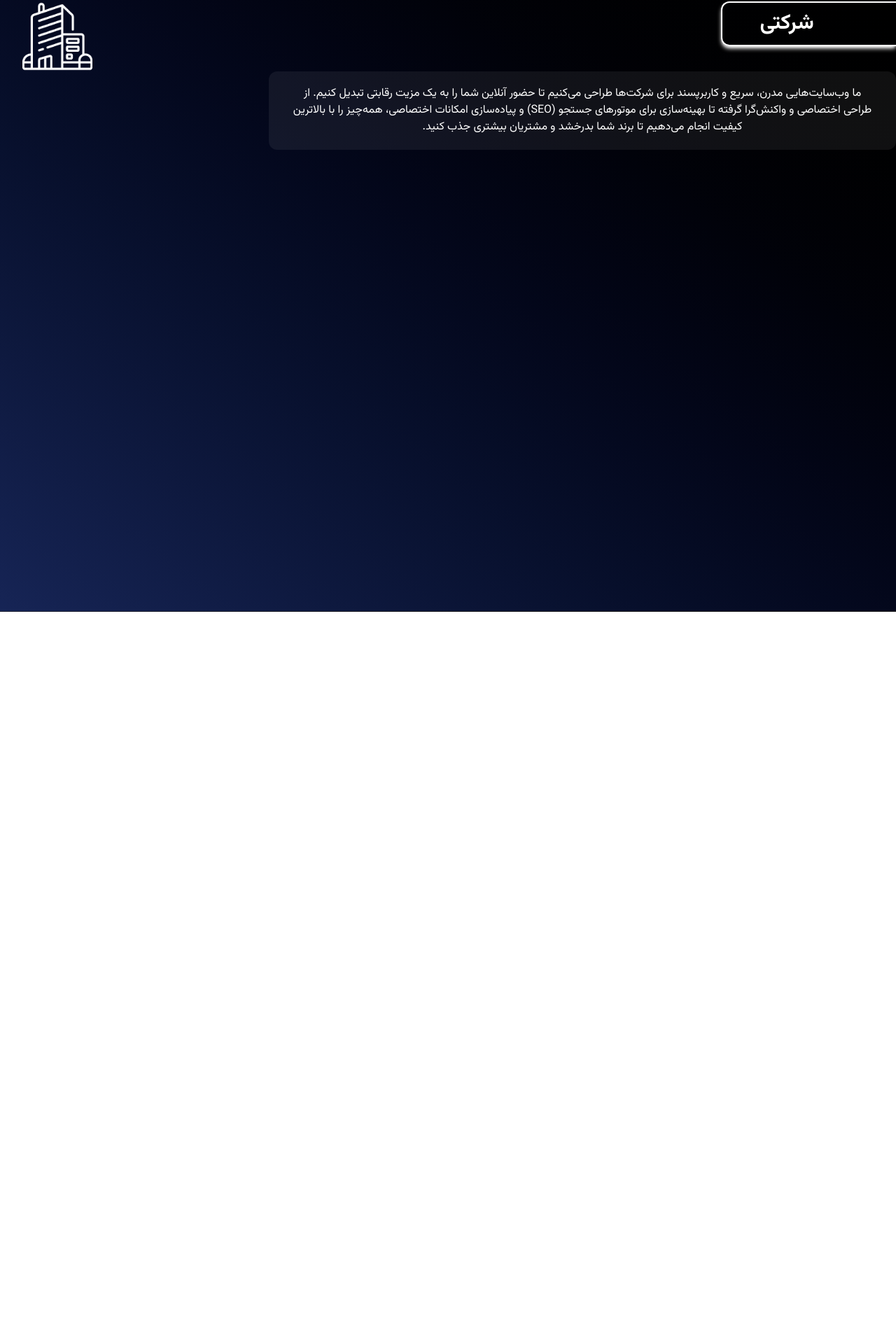
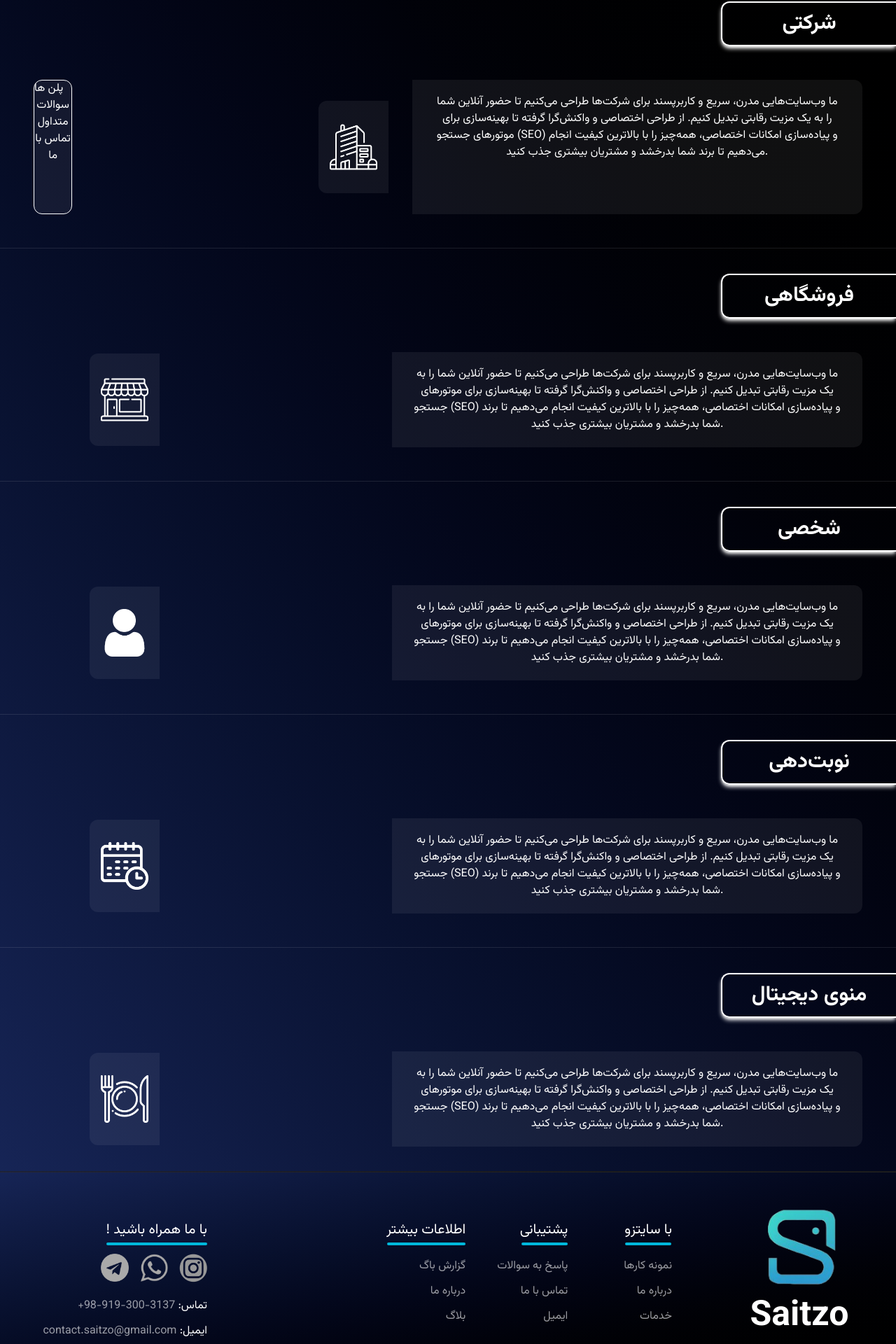
Before and after one commit to AmirabbasYousefzadeh/saitzo, a Next.js app: page /services in a window 1280 px wide. Shown: the part 126-2046 px from the top of the page at 70% size. Before the commit the page ends 1000 px from the top, so only its background shows below. Built offline with nearby package versions, Linux system fonts and the light colour scheme.

Commit message:
Service main updated 3

```diff
--- a/components/servicesmain.jsx
+++ b/components/servicesmain.jsx
@@ -1,4 +1,5 @@
 "use client";
+import Link from "next/link";
 import React from "react";
 import Image from 'next/image';
 
@@ -6,22 +7,144 @@ function servicesmain() {
   return (
     <div>
       <section
-        className="h-[1000px] bg-gradient-to-tr from-blue-950 to-black text-white border-b border-white/10 overflow-hidden pt-32"
+        className="h-[1800px] bg-gradient-to-tr from-blue-950 to-black text-white border-b border-white/10 overflow-hidden pt-32"
       >
         <div className="flex">
-          <div className="border-white border-2 border-r-0 rounded-l-xl shadow-md shadow-white w-[250px] h-16 pr-16 text-center ">
+          <div className="border-white border-2 border-r-0 rounded-l-xl shadow-md shadow-white w-[250px] h-16 text-center ">
             <h2 className="text-3xl md:text-3xl font-bold mt-3">شرکتی</h2>
           </div>
-          <div className="w-1/2 mr-auto" dir="ltr">
-            <Image src={"/company.png"} alt="company.png" width={100} height={100} className="ml-8" />
+        </div>
+        <div className="px-12 flex py-12" dir="ltr">
+          <div className="w-48 h-48 border rounded-xl bg-[#FFFFFF10]">
+            <button>پلن ها</button>
+            <button>سوالات متداول</button>
+            <button>تماس با ما</button>
+          </div>
+          <div className="w-1/2 ml-80 flex items-center" dir="ltr">
+            <Image src={"/company.png"} alt="company.png" width={100} height={100} className="ml-8 bg-[#FFFFFF10] px-4 py-8 rounded-l-xl" />
+          </div>
+          <p className="max-w-2xl ml-auto text-center bg-[#FFFFFF10] py-[20px] px-[30px] rounded-r-xl">
+            ما وب‌سایت‌هایی مدرن، سریع و کاربرپسند برای شرکت‌ها طراحی می‌کنیم تا حضور آنلاین شما را به یک مزیت رقابتی تبدیل کنیم. از طراحی اختصاصی و واکنش‌گرا گرفته تا بهینه‌سازی برای موتورهای جستجو (SEO) و پیاده‌سازی امکانات اختصاصی، همه‌چیز را با بالاترین کیفیت انجام می‌دهیم تا برند شما بدرخشد و مشتریان بیشتری جذب کنید.
+          </p>
+        </div>
+        <section className="border-t border-white/10 mb-9"></section>
+        <div className="flex">
+          <div className="border-white border-2 border-r-0 rounded-l-xl shadow-md shadow-white w-[250px] h-16 text-center ">
+            <h2 className="text-3xl md:text-3xl font-bold mt-3">فروشگاهی</h2>
           </div>
         </div>
-          <div className="">
-            <p className="max-w-4xl ml-auto text-center bg-[#FFFFFF10] py-[20px] px-[30px] rounded-xl">
-              ما وب‌سایت‌هایی مدرن، سریع و کاربرپسند برای شرکت‌ها طراحی می‌کنیم تا حضور آنلاین شما را به یک مزیت رقابتی تبدیل کنیم. از طراحی اختصاصی و واکنش‌گرا گرفته تا بهینه‌سازی برای موتورهای جستجو (SEO) و پیاده‌سازی امکانات اختصاصی، همه‌چیز را با بالاترین کیفیت انجام می‌دهیم تا برند شما بدرخشد و مشتریان بیشتری جذب کنید.
+        <div className="px-12 flex py-12" dir="ltr">
+          <div className="w-1/2 mr-auto px-12 flex items-center" dir="ltr">
+            <Image src={"/Store.png"} alt="Store.png" width={100} height={100} className="ml-8 bg-[#FFFFFF10] px-4 py-8 rounded-l-xl" />
+          </div>
+          <p className="max-w-2xl ml-auto text-center bg-[#FFFFFF10] py-[20px] px-[30px] rounded-r-xl">
+            ما وب‌سایت‌هایی مدرن، سریع و کاربرپسند برای شرکت‌ها طراحی می‌کنیم تا حضور آنلاین شما را به یک مزیت رقابتی تبدیل کنیم. از طراحی اختصاصی و واکنش‌گرا گرفته تا بهینه‌سازی برای موتورهای جستجو (SEO) و پیاده‌سازی امکانات اختصاصی، همه‌چیز را با بالاترین کیفیت انجام می‌دهیم تا برند شما بدرخشد و مشتریان بیشتری جذب کنید.
+          </p>
+        </div>
+        <section className="border-t border-white/10 mb-9"></section>
+        <div className="flex">
+          <div className="border-white border-2 border-r-0 rounded-l-xl shadow-md shadow-white w-[250px] h-16 text-center ">
+            <h2 className="text-3xl md:text-3xl font-bold mt-3">شخصی</h2>
+          </div>
+        </div>
+        <div className="px-12 flex py-12" dir="ltr">
+          <div className="w-1/2 mr-auto px-12 flex items-center" dir="ltr">
+            <Image src={"/personal.png"} alt="personal.png" width={100} height={100} className="ml-8 bg-[#FFFFFF10] px-4 py-8 rounded-l-xl" />
+          </div>
+          <p className="max-w-2xl ml-auto text-center bg-[#FFFFFF10] py-[20px] px-[30px] rounded-r-xl">
+            ما وب‌سایت‌هایی مدرن، سریع و کاربرپسند برای شرکت‌ها طراحی می‌کنیم تا حضور آنلاین شما را به یک مزیت رقابتی تبدیل کنیم. از طراحی اختصاصی و واکنش‌گرا گرفته تا بهینه‌سازی برای موتورهای جستجو (SEO) و پیاده‌سازی امکانات اختصاصی، همه‌چیز را با بالاترین کیفیت انجام می‌دهیم تا برند شما بدرخشد و مشتریان بیشتری جذب کنید.
+          </p>
+        </div>
+        <section className="border-t border-white/10 mb-9"></section>
+        <div className="flex">
+          <div className="border-white border-2 border-r-0 rounded-l-xl shadow-md shadow-white w-[250px] h-16 text-center ">
+            <h2 className="text-3xl md:text-3xl font-bold mt-3">نوبت‌دهی</h2>
+          </div>
+        </div>
+        <div className="px-12 flex py-12" dir="ltr">
+          <div className="w-1/2 mr-auto px-12 flex items-center" dir="ltr">
+            <Image src={"/turn.png"} alt="turn.png" width={100} height={100} className="ml-8 bg-[#FFFFFF10] px-4 py-8 rounded-l-xl" />
+          </div>
+          <p className="max-w-2xl ml-auto text-center bg-[#FFFFFF10] py-[20px] px-[30px] rounded-r-xl">
+            ما وب‌سایت‌هایی مدرن، سریع و کاربرپسند برای شرکت‌ها طراحی می‌کنیم تا حضور آنلاین شما را به یک مزیت رقابتی تبدیل کنیم. از طراحی اختصاصی و واکنش‌گرا گرفته تا بهینه‌سازی برای موتورهای جستجو (SEO) و پیاده‌سازی امکانات اختصاصی، همه‌چیز را با بالاترین کیفیت انجام می‌دهیم تا برند شما بدرخشد و مشتریان بیشتری جذب کنید.
+          </p>
+        </div>
+        <section className="border-t border-white/10 mb-9"></section>
+        <div className="flex">
+          <div className="border-white border-2 border-r-0 rounded-l-xl shadow-md shadow-white w-[250px] h-16 text-center ">
+            <h2 className="text-3xl md:text-3xl font-bold mt-3">منوی دیجیتال</h2>
+          </div>
+        </div>
+        <div className="px-12 flex py-12" dir="ltr">
+          <div className="w-1/2 mr-auto px-12 flex items-center" dir="ltr">
+            <Image src={"/menu.png"} alt="menu.png" width={100} height={100} className="ml-8 bg-[#FFFFFF10] px-4 py-8 rounded-l-xl" />
+          </div>
+          <p className="max-w-2xl ml-auto text-center bg-[#FFFFFF10] py-[20px] px-[30px] rounded-r-xl">
+            ما وب‌سایت‌هایی مدرن، سریع و کاربرپسند برای شرکت‌ها طراحی می‌کنیم تا حضور آنلاین شما را به یک مزیت رقابتی تبدیل کنیم. از طراحی اختصاصی و واکنش‌گرا گرفته تا بهینه‌سازی برای موتورهای جستجو (SEO) و پیاده‌سازی امکانات اختصاصی، همه‌چیز را با بالاترین کیفیت انجام می‌دهیم تا برند شما بدرخشد و مشتریان بیشتری جذب کنید.
+          </p>
+        </div>
+      </section>
+      <div className="px-1 py-12 w-full bg-gradient-to-br from-blue-950 to-black border-t-[1px] border-[#FFFFFF20] flex h-[300px]" dir="rtl">
+        <div className="w-[300px] h-full">
+          <div className="my-auto px-9" dir="rtl">
+            <Image src={"/SLogo.png"} alt="SaitzoS.png" width={100} height={200} className="mb-2 mr-11" />
+            <div className="text-white text-[50px] font-bold text-center ml-8">
+              Saitzo
+            </div>
+          </div>
+        </div>
+        <div className="leading-9 mr-4 mt-5 text-white">
+          <p className="text-xl">با سایتزو</p>
+          <div className="w-[66px] h-1 bg-cyan-500 mx-auto mb-3 rounded-full mt-1"></div>
+          <Link href={"#"} className="opacity-60 mt-10">نمونه کارها</Link>
+          <br />
+          <Link href={"#"} className="opacity-60">درباره ما</Link>
+          <br />
+          <Link href={"#"} className="opacity-60"></Link>
+          <Link href={"/services"} className="opacity-60">خدمات</Link>
+        </div>
+        <div className="leading-9 mr-20 mt-5 text-white">
+          <p className="text-xl ">پشتیبانی</p>
+          <div className="w-[66px] h-1 bg-cyan-500 mx-auto mb-3 rounded-full ml-20 mt-1"></div>
+          <Link href={"#"} className="opacity-60 mt-10">پاسخ به سوالات</Link>
+          <br />
+          <Link href={"#"} className="opacity-60">تماس با ما</Link>
+          <br />
+          <Link href={"#"} className="opacity-60">ایمیل</Link>
+        </div>
+        <div className="leading-9 mt-5 text-white">
+          <p className="text-xl">اطلاعات بیشتر</p>
+          <div className="w-28 h-1 bg-cyan-500 mx-auto mb-3 rounded-full mt-1"></div>
+          <Link href={"#"} className="opacity-60">گزارش باگ</Link>
+          <br />
+          <Link href={"#"} className="opacity-60">درباره ما</Link>
+          <br />
+          <Link href={"#"} className="opacity-60">بلاگ</Link>
+        </div>
+        <div className="leading-9 mt-5 text-white mr-64">
+          <p className="text-xl">با ما همراه باشید !</p>
+          <div className="w-36 h-1 bg-cyan-500 mx-auto mb-3 rounded-full mt-1 ml-32"></div>
+          <div className="flex space-x-4">
+            <Link href={"https://instagram.com/saitzoofficial"} target="_blank">
+              <Image src={"/instaSupport5.png"} alt="instaLink" height={40} width={40} />
+            </Link>
+            <Link href={"https://wa.me/989193003137"} target="_blank">
+              <Image src={"/whatsappSupport.png"} alt="whatsappLink" height={40} width={40} />
+            </Link>
+            <Link href={"https://t.me/saitzo"} target="_blank">
+              <Image src={"/telegramSupport.png"} alt="telegramLink" height={40} width={40} />
+            </Link>
+          </div>
+          <div className="mt-4">
+            <p>
+              تماس: <Link href={"tel:+989193003137"}><span className="opacity-60" dir="ltr">+98-919-300-3137</span></Link>
+            </p>
+            <p>
+              ایمیل: <Link href={"https://mail.google.com/mail/?view=cm&fs=1&to=contact.saitzo@gmail.com"} target="_blank" className="opacity-60">contact.saitzo@gmail.com</Link>
             </p>
           </div>
-      </section>
+        </div>
+      </div >
     </div>
   )
 }
```
Also changed, not shown: public/menu.png (renamed from public/Restaurant.png).
